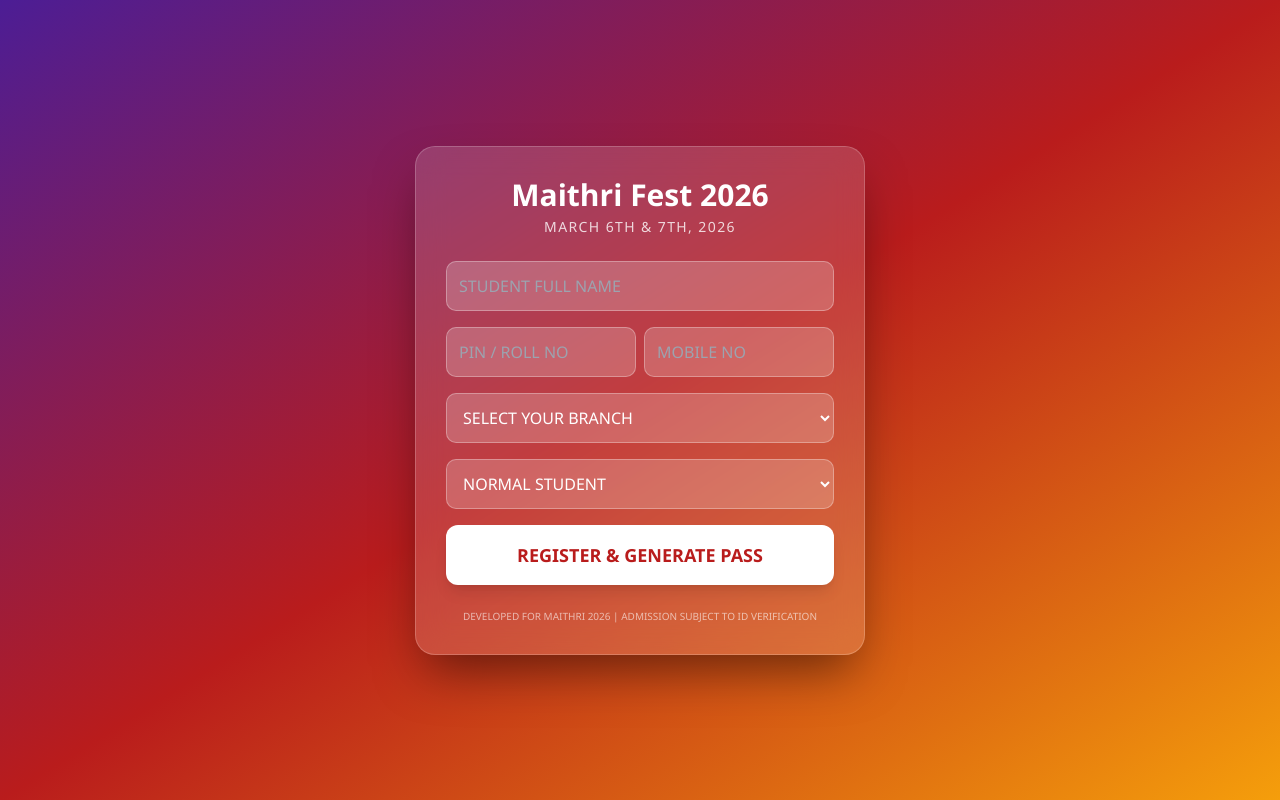
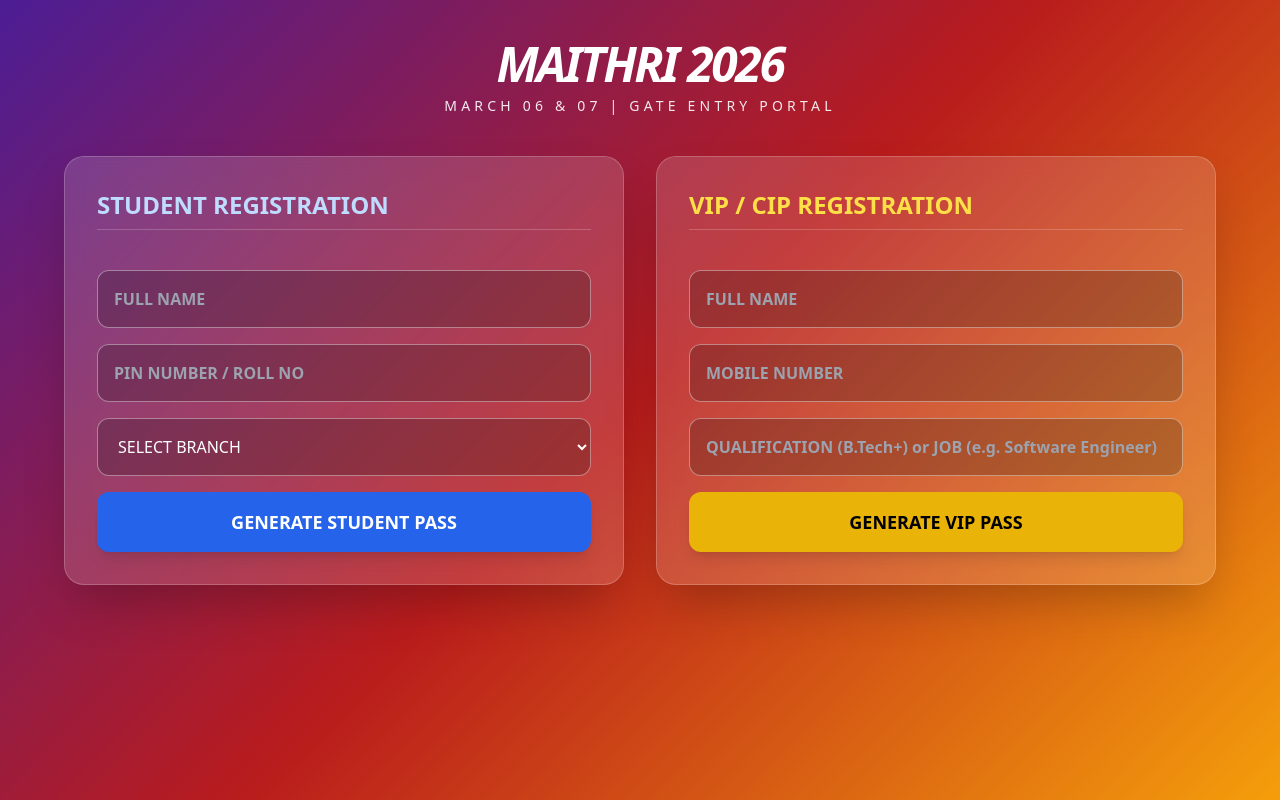
Before and after one commit to cherry8309185861-svg/maithri_fest_2026, a Flask app: page / in a window 1280 px wide. Run offline with Flask 3, Linux system fonts and the light colour scheme; some libraries are stand-ins or nearby versions.

Commit message:
Update index.html

```diff
--- a/templates/index.html
+++ b/templates/index.html
@@ -3,83 +3,53 @@
 <head>
     <meta charset="UTF-8">
     <meta name="viewport" content="width=device-width, initial-scale=1.0">
-    <title>Maithri 2026 Registration</title>
+    <title>Maithri 2026 Portal</title>
     <script src="https://cdn.tailwindcss.com"></script>
     <style>
-        body {
-            background: linear-gradient(to bottom right, #4c1d95, #b91c1c, #f59e0b);
-            min-height: 100vh;
-            display: flex;
-            align-items: center;
-            justify-content: center;
-            font-family: 'Segoe UI', Tahoma, Geneva, Verdana, sans-serif;
-            padding: 20px;
-        }
-        .main-card {
-            background: rgba(255, 255, 255, 0.15);
-            backdrop-filter: blur(15px);
-            border-radius: 20px;
-            border: 1px solid rgba(255, 255, 255, 0.2);
-            width: 100%;
-            max-width: 450px;
-            padding: 30px;
-            box-shadow: 0 25px 50px -12px rgba(0, 0, 0, 0.5);
-        }
-        input, select {
-            background: rgba(255, 255, 255, 0.2) !important;
-            border: 1px solid rgba(255, 255, 255, 0.3) !important;
-            color: white !important;
-            border-radius: 10px !important;
-        }
-        input::placeholder { color: rgba(255, 255, 255, 0.7); }
-        option { background: #b91c1c; color: white; }
+        body { background: linear-gradient(135deg, #4c1d95, #b91c1c, #f59e0b); min-height: 100vh; color: white; }
+        .glass { background: rgba(255, 255, 255, 0.15); backdrop-filter: blur(10px); border: 1px solid rgba(255, 255, 255, 0.2); border-radius: 20px; }
+        input, select { background: rgba(0,0,0,0.2) !important; border: 1px solid rgba(255,255,255,0.4) !important; color: white !important; }
+        input::placeholder { color: #fca5a5; font-weight: bold; }
     </style>
 </head>
-<body>
-    <div class="main-card text-center text-white">
-        <h1 class="text-3xl font-bold mb-1">Maithri Fest 2026</h1>
-        <p class="text-sm opacity-80 mb-6 uppercase tracking-widest">March 6th & 7th, 2026</p>
+<body class="p-4 md:p-10">
+    <div class="text-center mb-10">
+        <h1 class="text-5xl font-black tracking-tighter italic">MAITHRI 2026</h1>
+        <p class="uppercase tracking-[0.3em] text-sm opacity-90 mt-2">March 06 & 07 | Gate Entry Portal</p>
+    </div>
 
     {% if success %}
-        <div class="bg-white text-red-700 p-4 rounded-xl mb-6 shadow-lg">
-            <p class="font-bold">Welcome, {{ name }}!</p>
-            <p class="text-xs mb-3">Your ID: {{ pin }}</p>
-            <a href="/download_ticket/{{ name }}/{{ pin }}/{{ category }}"
-               class="inline-block bg-red-600 text-white font-bold py-2 px-6 rounded-lg hover:bg-red-700 transition">
-               Download Entry Pass
-            </a>
+    <div class="max-w-md mx-auto glass p-6 mb-10 text-center border-2 border-white animate-pulse">
+        <h2 class="text-2xl font-bold">Registration Successful!</h2>
+        <a href="/download_ticket/{{ name }}/{{ val }}/{{ info }}/{{ category }}" class="mt-4 inline-block bg-white text-red-700 px-8 py-3 rounded-full font-black uppercase shadow-2xl">Download QR Pass</a>
     </div>
     {% endif %}
 
+    <div class="grid md:grid-cols-2 gap-8 max-w-6xl mx-auto">
+        <div class="glass p-8 shadow-2xl">
+            <h2 class="text-2xl font-bold mb-6 border-b border-white/20 pb-2 text-blue-200">STUDENT REGISTRATION</h2>
             <form action="/register" method="POST" class="space-y-4">
-            <input type="text" name="name" required placeholder="STUDENT FULL NAME" class="w-full p-3 outline-none">
-
-            <div class="flex gap-2">
-                <input type="text" name="pin" required placeholder="PIN / ROLL NO" class="w-1/2 p-3 outline-none">
-                <input type="text" name="mobile" required placeholder="MOBILE NO" class="w-1/2 p-3 outline-none">
+                <input type="hidden" name="category" value="student">
+                <input type="text" name="name" required placeholder="FULL NAME" class="w-full p-4 rounded-xl outline-none focus:ring-2 ring-white">
+                <input type="text" name="pin" required placeholder="PIN NUMBER / ROLL NO" class="w-full p-4 rounded-xl outline-none">
+                <select name="branch" required class="w-full p-4 rounded-xl outline-none">
+                    <option value="" disabled selected>SELECT BRANCH</option>
+                    <option>CSE</option><option>ECE</option><option>EEE</option><option>MECH</option><option>CIVIL</option>
+                </select>
+                <button class="w-full bg-blue-600 hover:bg-blue-500 py-4 rounded-xl font-black text-lg shadow-lg transition">GENERATE STUDENT PASS</button>
+            </form>
         </div>
 
-            <select name="branch" required class="w-full p-3 outline-none cursor-pointer">
-                <option value="" disabled selected>SELECT YOUR BRANCH</option>
-                <option value="CSE">Computer Science</option>
-                <option value="ECE">Electronics</option>
-                <option value="MECH">Mechanical</option>
-                <option value="CIVIL">Civil</option>
-                <option value="EEE">Electrical</option>
-            </select>
-
-            <select name="category" required class="w-full p-3 outline-none cursor-pointer">
-                <option value="student">NORMAL STUDENT</option>
-                <option value="vip">VIP GUEST / CIP</option>
-                <option value="volunteer">VOLUNTEER</option>
-            </select>
-
-            <button type="submit" class="w-full bg-white text-red-700 font-bold py-4 rounded-xl shadow-lg hover:bg-gray-100 transition-all active:scale-95 text-lg uppercase">
-                Register & Generate Pass
-            </button>
+        <div class="glass p-8 shadow-2xl">
+            <h2 class="text-2xl font-bold mb-6 border-b border-white/20 pb-2 text-yellow-300">VIP / CIP REGISTRATION</h2>
+            <form action="/register" method="POST" class="space-y-4">
+                <input type="hidden" name="category" value="vip">
+                <input type="text" name="name" required placeholder="FULL NAME" class="w-full p-4 rounded-xl outline-none focus:ring-2 ring-white">
+                <input type="text" name="mobile" required placeholder="MOBILE NUMBER" class="w-full p-4 rounded-xl outline-none">
+                <input type="text" name="job_info" required placeholder="QUALIFICATION (B.Tech+) or JOB (e.g. Software Engineer)" class="w-full p-4 rounded-xl outline-none">
+                <button class="w-full bg-yellow-500 hover:bg-yellow-400 text-black py-4 rounded-xl font-black text-lg shadow-lg transition">GENERATE VIP PASS</button>
             </form>
-
-        <p class="mt-6 text-[10px] opacity-60 uppercase">Developed for Maithri 2026 | Admission subject to ID verification</p>
+        </div>
     </div>
 </body>
 </html>
```
Lines whose indentation alone changed are shown as unchanged.
